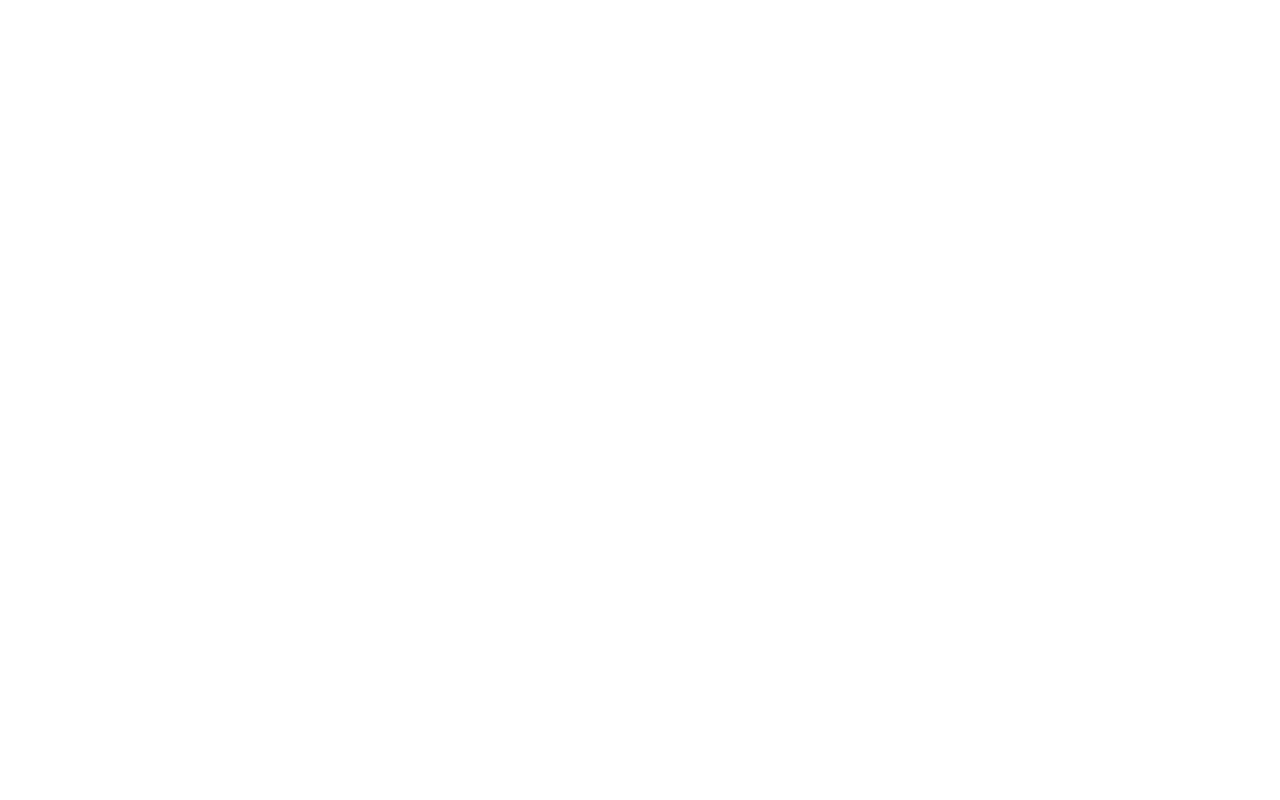
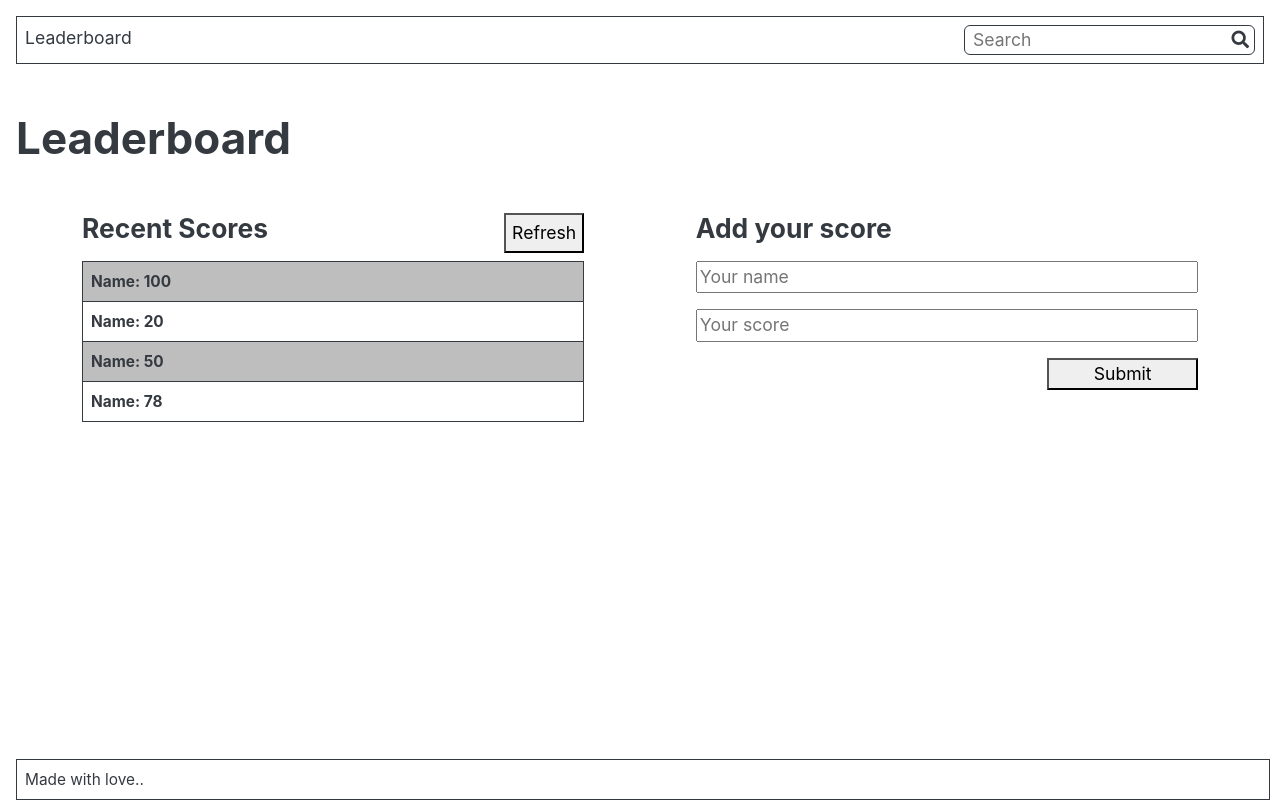
Before and after one commit to MaiRizk/Leaderboard, a website built with webpack: page src/index.html in a window 1280 px wide. Built offline with nearby package versions, Linux system fonts and the light colour scheme.

Commit message:
Fix linters errors & put the code back after fixing npm

```diff
--- a/src/index.html
+++ b/src/index.html
@@ -1,9 +1,62 @@
 <!DOCTYPE html>
 <html>
   <head>
-    <meta charset="utf-8">
-    <title>Development</title>
-  <meta name="viewport" content="width=device-width, initial-scale=1"><script defer src="/index.js"></script></head>
-  <body>
-  </body>
-</html>
+      <meta charset="utf-8" />
+      <title>Leaderboard</title>
+      <meta name="viewport" content="width=device-width, initial-scale=1"><script defer src="/index.js"></script>
+      <link rel="stylesheet" href="./style.css">
+      <link rel="stylesheet" href="https://bootswatch.com/5/litera/bootstrap.min.css">
+      <link rel="stylesheet" href="https://use.fontawesome.com/releases/v5.15.4/css/all.css" integrity="sha384-DyZ88mC6Up2uqS4h/KRgHuoeGwBcD4Ng9SiP4dIRy0EXTlnuz47vAwmeGwVChigm" crossorigin="anonymous">
+      <script defer="defer" src="main.js"></script>
+    </head>
+    <body class="m-3">
+      <header>
+        <nav class="d-flex justify-content-between border border-dark p-2">
+          <span>Leaderboard</span>
+          <div class="search">
+            <i class="fas fa-search position-absolute icon"></i>
+          <input type="search" placeholder="Search" class="position-relative rounded border border-dark px-2">
+        </div>
+        </nav>
+      </header>
+      <h1 class="my-5">Leaderboard</h1>
+      <div class="container d-flex justify-content-between flex-wrap w-100">
+        <section class="scores">
+          <div class="scores-header d-flex justify-content-between">
+            <h4>Recent Scores</h4>
+            <button type="button">Refresh</button>
+          </div>
+          <table class="table border border-dark my-2" id="scores-table">
+            <tr>
+              <th>
+              Name: 100
+            </th>
+            </tr>
+            <tr>
+              <th>
+              Name: 20
+            </th>
+            </tr>
+            <tr>
+              <th>
+              Name: 50
+            </th>
+            </tr>
+            <tr>
+              <th>
+              Name: 78
+            </th>
+            </tr>
+          </table>
+        </section>
+        <section class="add-score d-flex flex-column">
+          <h4>Add your score</h4>
+          <input type="name" class="my-2" placeholder="Your name">
+          <input type="number" class="my-2" placeholder="Your score">
+          <button type="submit" class="submit my-2 align-self-end">Submit</button>
+        </section>
+
+      </div>
+      <footer class="position-fixed border border-dark p-2">Made with love..</footer>
+    </body>
+  </html>
--- /dev/null
+++ b/src/style.css
@@ -0,0 +1,26 @@
+.scores {
+  width: 45%;
+}
+
+.add-score {
+  width: 45%;
+}
+
+table#scores-table tr:nth-child(odd) {
+  background-color: rgb(190, 190, 190);
+}
+
+footer {
+  bottom: 0;
+  width: 98%;
+}
+
+.icon {
+  z-index: 1;
+  right: 31px;
+  top: 31px;
+}
+
+.submit {
+  width: 30%;
+}
```
Also changed, not shown: src/index.js (+6 -6 lines), dist/main.js.
